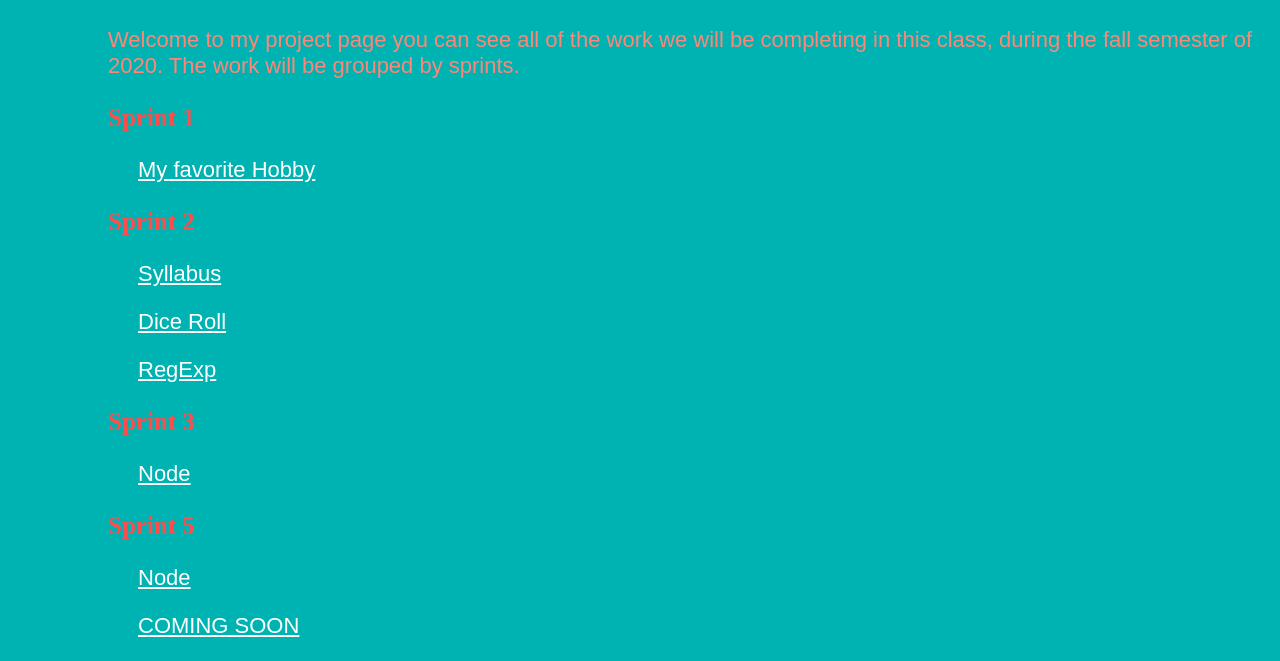
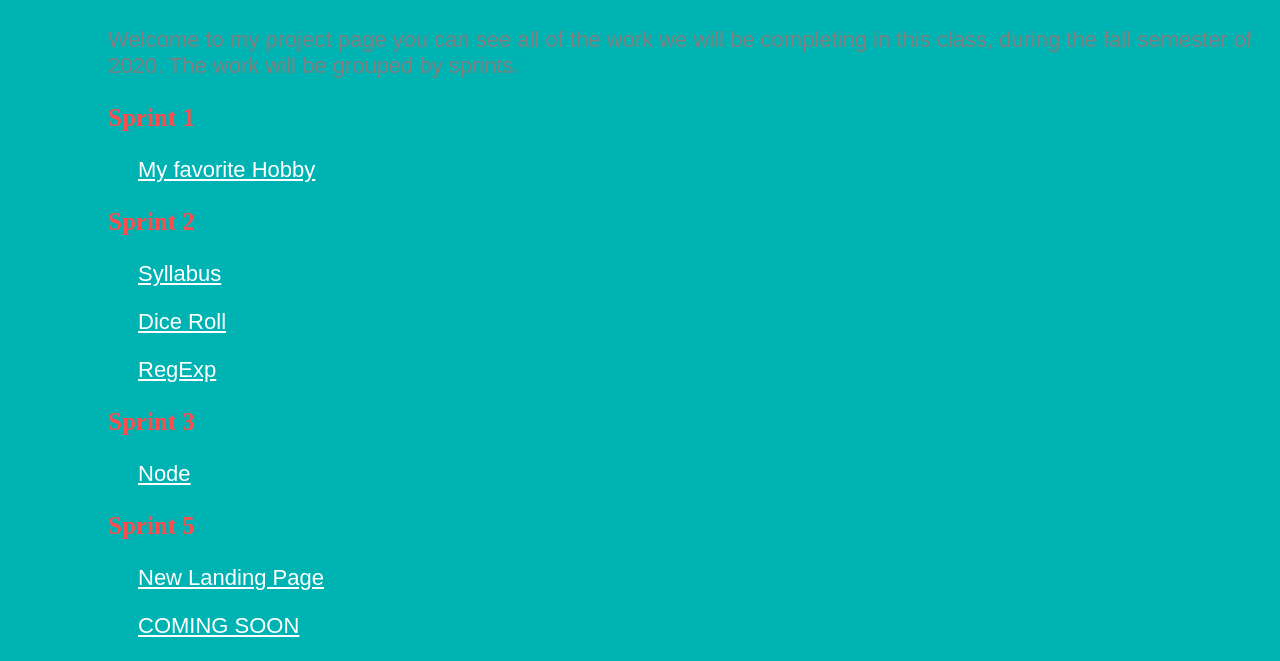
Before and after one commit to dcazales/EnginneringClass, a plain HTML site: page index.html in a window 1280 px wide. Shown: the part 200-861 px from the top of the page. Drawn offline with Linux system fonts and the light colour scheme.

Commit message:
Update index.html

```diff
--- a/index.html
+++ b/index.html
@@ -30,7 +30,7 @@
             margin-left: 100px;
       	}
       	p{
-      		color: #FF8676;
+      		color: grey;
       		font-size: 22px;
       		font-family: Arial, Helvetica, sans-serif;
             margin-left: 100px;
@@ -74,7 +74,7 @@
 
           <article>
    			<h3>Sprint 5</h3>
-            <p><A HREF="https://nodelandingpage.azurewebsites.net/"target="_blank">Node</A></p>
+            <p><A HREF="https://nodelandingpage.azurewebsites.net/"target="_blank">New Landing Page</A></p>
 
    			<p><A HREF="https://finalproject-dc.azurewebsites.net/"target="_blank">COMING SOON</A></p>
 
```
